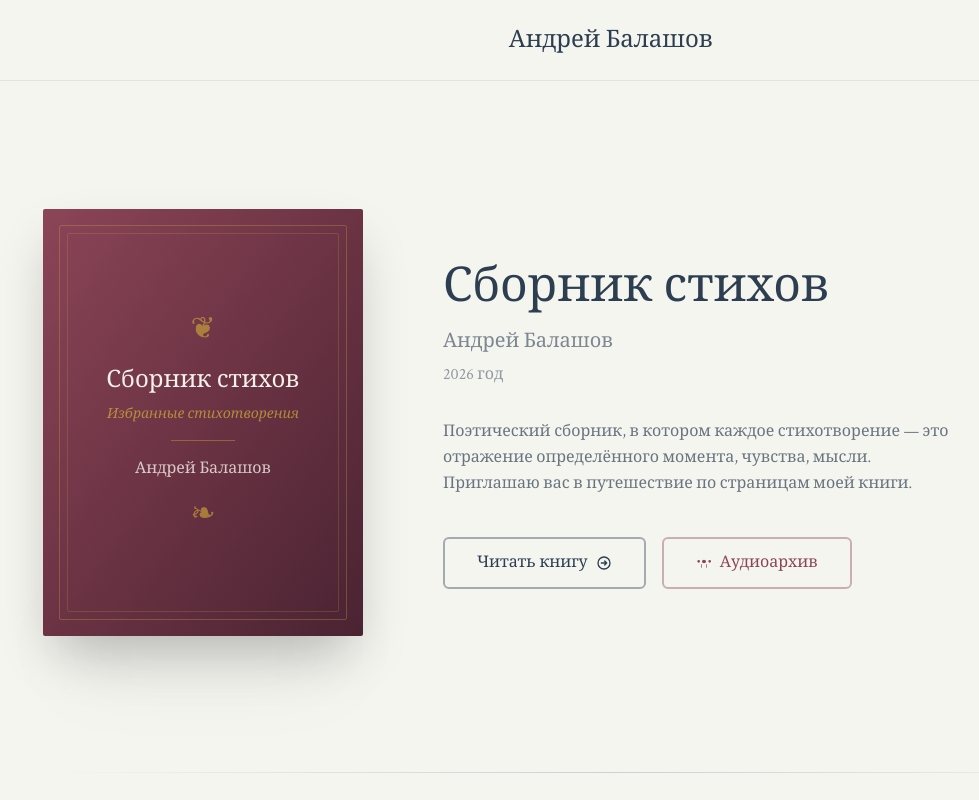
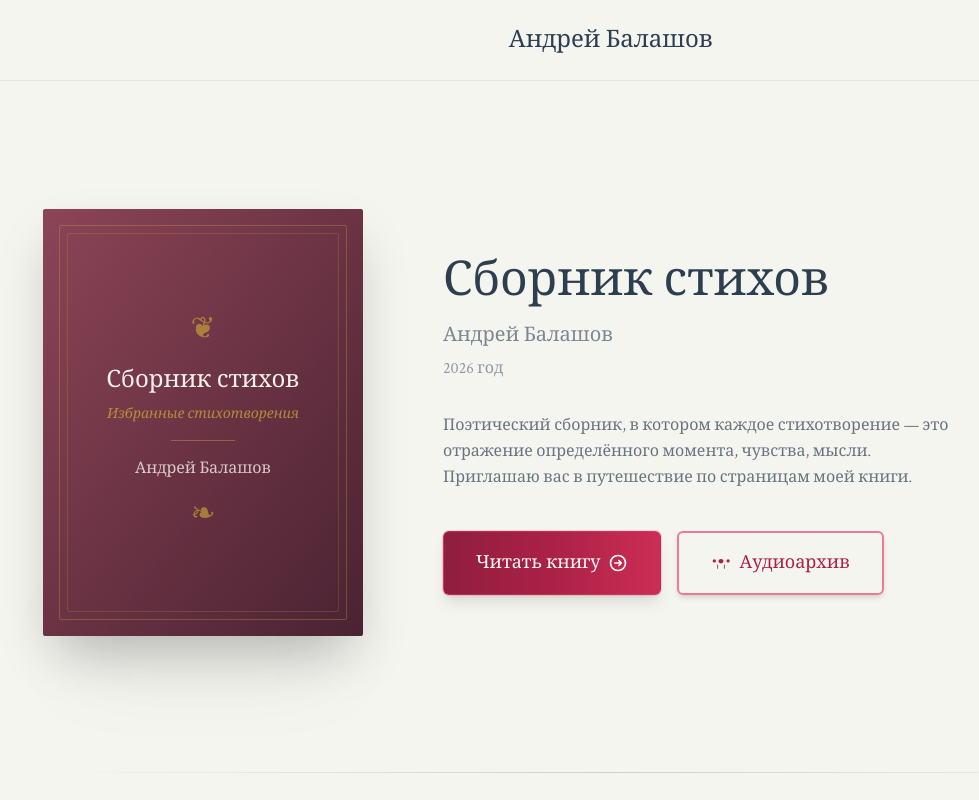
Before and after one commit to ila42/poetry-book, a React (Vite) app: page / in a window 1280 px wide. Shown: the top 800 px of the page, without its empty margins (29-1008 px from the left). Built offline with nearby package versions, Linux system fonts and the light colour scheme; a web font is replaced by a local one.

Commit message:
Unify button styles across landing page: burgundy gradient theme

```diff
--- a/src/pages/LandingPage.tsx
+++ b/src/pages/LandingPage.tsx
@@ -137,33 +137,34 @@ export function LandingPage() {
               </p>
 
               <div className="flex flex-col sm:flex-row gap-4 justify-center lg:justify-start">
-                {/* Кнопка "Читать книгу" - эстетичная */}
+                {/* Кнопка "Читать книгу" - единый стиль */}
                 <Link
                   to="/read"
                   className="inline-flex items-center justify-center gap-2
-                             px-8 py-3 bg-transparent text-[#2C3E50]
-                             font-serif text-base font-medium rounded-md
-                             border-2 border-[#2C3E50]/40
-                             hover:border-[#2C3E50]/70 hover:bg-[#2C3E50]/5
-                             transition-all duration-200"
+                             px-8 py-4 bg-gradient-to-r from-burgundy-800 via-burgundy-700 to-burgundy-600
+                             text-parchment-100 font-serif text-lg font-medium rounded-md
+                             hover:from-burgundy-700 hover:via-burgundy-600 hover:to-burgundy-500
+                             shadow-lg hover:shadow-xl transition-all duration-300
+                             border border-burgundy-500/40 ring-1 ring-burgundy-400/30"
                 >
                   <span>Читать книгу</span>
-                  <svg className="w-4 h-4" fill="none" stroke="currentColor" viewBox="0 0 24 24">
+                  <svg className="w-5 h-5" fill="none" stroke="currentColor" viewBox="0 0 24 24">
                     <path strokeLinecap="round" strokeLinejoin="round" strokeWidth={2} d="M13 9l3 3m0 0l-3 3m3-3H8m13 0a9 9 0 11-18 0 9 9 0 0118 0z" />
                   </svg>
                 </Link>
 
-                {/* Кнопка Аудиоархива */}
+                {/* Кнопка Аудиоархива - вторичный стиль */}
                 <Link
                   to="/audio-archive"
                   className="inline-flex items-center justify-center gap-2
-                             px-8 py-3 bg-transparent text-[#8B4557]
-                             font-serif text-base rounded-md
-                             border-2 border-[#8B4557]/40
-                             hover:border-[#8B4557]/70 hover:bg-[#8B4557]/5
-                             transition-all duration-200"
+                             px-8 py-4 bg-transparent text-burgundy-700
+                             font-serif text-lg font-medium rounded-md
+                             border-2 border-burgundy-400
+                             hover:border-burgundy-600 hover:bg-burgundy-50/20
+                             transition-all duration-300
+                             shadow-md hover:shadow-lg"
                 >
-                  <svg className="w-4 h-4" fill="currentColor" viewBox="0 0 24 24">
+                  <svg className="w-5 h-5" fill="currentColor" viewBox="0 0 24 24">
                     <path d="M12 3v9.28c-1.591 0-3-1.159-3-2.5S10.409 7.28 12 7.28c1.591 0 3 1.159 3 2.5S13.591 12.28 12 12.28V3zm8.5 8.5a2 2 0 1 1 .001-4.001A2 2 0 0 1 20.5 11.5zM4 11.5a2 2 0 1 1 .001-4.001A2 2 0 0 1 4 11.5zm12.5 7.5v-5h-1v5h1zm-8 0v-5h-1v5h1z"/>
                   </svg>
                   <span>Аудиоархив</span>
@@ -316,10 +317,13 @@ export function LandingPage() {
               <div className="flex justify-center">
                 <button
                   onClick={() => setShowAllAudio(!showAllAudio)}
-                  className="inline-flex items-center gap-2 px-6 py-3
-                             text-[#2C3E50] font-serif border-2 border-[#2C3E50]/30
-                             rounded-md hover:border-[#2C3E50]/60 hover:bg-[#2C3E50]/5
-                             transition-all duration-200"
+                  className="inline-flex items-center gap-2
+                             px-6 py-3
+                             bg-gradient-to-r from-burgundy-700 via-burgundy-600 to-burgundy-500
+                             text-parchment-100 font-serif font-medium rounded-md
+                             hover:from-burgundy-600 hover:via-burgundy-500 hover:to-burgundy-400
+                             shadow-lg hover:shadow-xl transition-all duration-300
+                             border border-burgundy-500/40 ring-1 ring-burgundy-400/30"
                 >
                   <span>{showAllAudio ? 'Свернуть' : 'Послушать всё'}</span>
                   <svg
@@ -406,10 +410,13 @@ export function LandingPage() {
               <div className="flex justify-center">
                 <button
                   onClick={() => setShowAllPhotos(!showAllPhotos)}
-                  className="inline-flex items-center gap-2 px-6 py-3
-                             text-[#2C3E50] font-serif border-2 border-[#2C3E50]/30
-                             rounded-md hover:border-[#2C3E50]/60 hover:bg-[#2C3E50]/5
-                             transition-all duration-200"
+                  className="inline-flex items-center gap-2
+                             px-6 py-3
+                             bg-gradient-to-r from-burgundy-700 via-burgundy-600 to-burgundy-500
+                             text-parchment-100 font-serif font-medium rounded-md
+                             hover:from-burgundy-600 hover:via-burgundy-500 hover:to-burgundy-400
+                             shadow-lg hover:shadow-xl transition-all duration-300
+                             border border-burgundy-500/40 ring-1 ring-burgundy-400/30"
                 >
                   <span>{showAllPhotos ? 'Свернуть' : 'Посмотреть всё'}</span>
                   <svg
```
